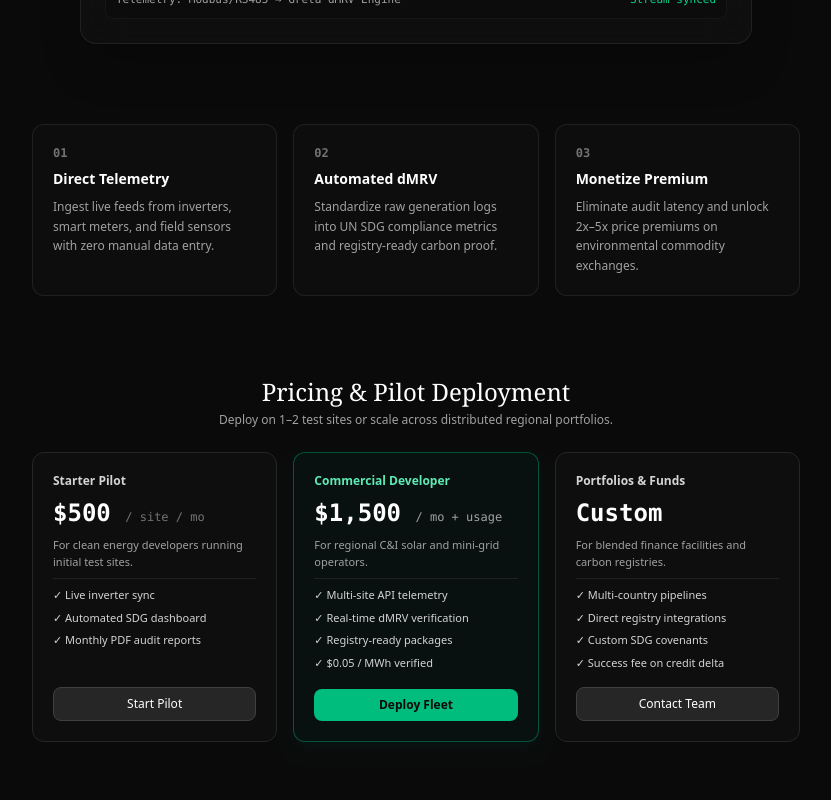
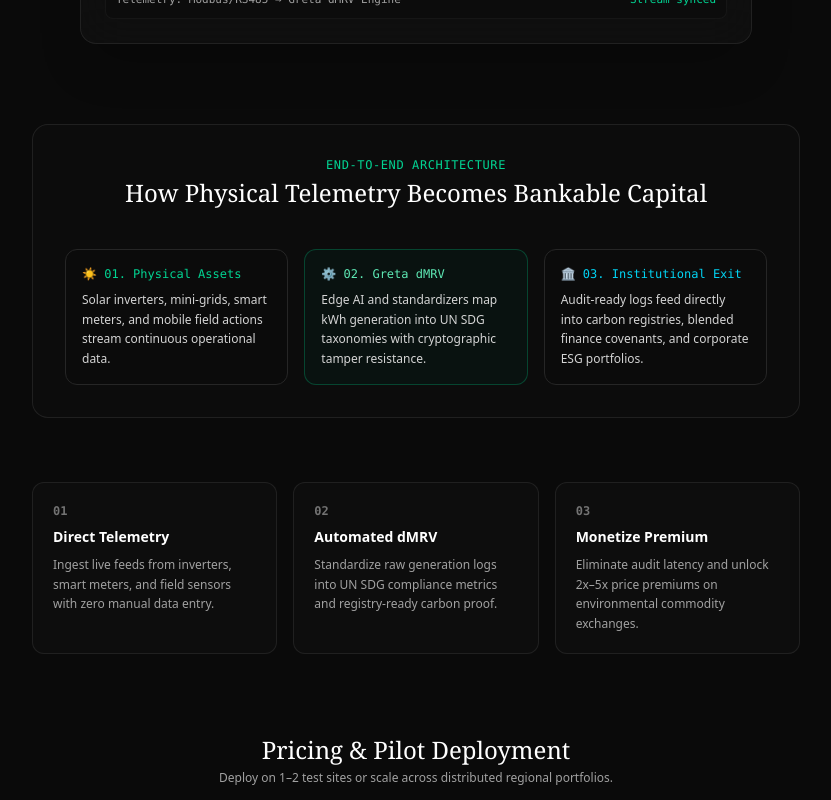
Before and after one commit to palontologist/fluffy-octo-broccoli, a Next.js app: page / in a window 1280 px wide. Shown: the part 760-1560 px from the top of the page, without its empty margins (224-1055 px from the left). Built offline with nearby package versions, Linux system fonts and the light colour scheme.

Commit message:
Add end-to-end visual telemetry architecture diagram to homepage

```diff
--- a/app/page.tsx
+++ b/app/page.tsx
@@ -12,10 +12,10 @@ export default function Home() {
       {/* Top Subtle Pill */}
       <div className="inline-flex items-center gap-2 px-3.5 py-1 rounded-full border border-neutral-800/80 bg-neutral-900/60 text-xs text-neutral-400 mb-8 backdrop-blur-md">
         <span className="w-1.5 h-1.5 rounded-full bg-emerald-400 animate-pulse" />
-        <span className="tracking-wide">frontforumfocus</span>
+        <span className="tracking-wide">frontforumfocus • the verifiable impact layer</span>
       </div>
 
-      {/* Hero Section - Noah & Clusy Inspired Serif/Modern Typography */}
+      {/* Hero Section */}
       <div className="max-w-3xl text-center space-y-5">
         <h1 className="font-serif text-3xl sm:text-4xl md:text-5xl lg:text-[52px] text-white font-normal tracking-tight leading-[1.18]">
           Turn clean energy data into <br className="hidden sm:inline" />
@@ -28,7 +28,7 @@ export default function Home() {
           Connect solar inverters, microgrids, and mobile field contributors to automate dMRV, eliminate audit lag, and capture premium credit pricing.
         </p>
 
-        {/* Action Buttons (Clusy/Noah Style) */}
+        {/* Action Buttons */}
         <div className="flex flex-wrap items-center justify-center gap-3.5 pt-4">
           <Link
             href="mailto:george.karani@startupgrind.com?subject=Greta%20Telemetry%20Pilot"
@@ -123,8 +123,45 @@ export default function Home() {
         )}
       </div>
 
+      {/* Visual Telemetry Architecture Diagram */}
+      <div className="max-w-3xl w-full mt-20 p-6 sm:p-8 rounded-2xl border border-neutral-800/80 bg-neutral-900/20 space-y-6">
+        <div className="text-center space-y-1">
+          <div className="text-xs font-mono text-emerald-400 uppercase tracking-wider">End-to-End Architecture</div>
+          <h2 className="text-xl sm:text-2xl font-serif text-white">How Physical Telemetry Becomes Bankable Capital</h2>
+        </div>
+
+        <div className="grid grid-cols-1 sm:grid-cols-3 gap-4 pt-4">
+          <div className="p-4 rounded-xl border border-neutral-800 bg-neutral-950/60 space-y-2">
+            <div className="flex items-center gap-2 text-emerald-400 text-xs font-mono">
+              <span>☀️ 01. Physical Assets</span>
+            </div>
+            <p className="text-xs text-neutral-300 leading-relaxed font-light">
+              Solar inverters, mini-grids, smart meters, and mobile field actions stream continuous operational data.
+            </p>
+          </div>
+
+          <div className="p-4 rounded-xl border border-emerald-500/30 bg-emerald-950/20 space-y-2">
+            <div className="flex items-center gap-2 text-emerald-300 text-xs font-mono">
+              <span>⚙️ 02. Greta dMRV</span>
+            </div>
+            <p className="text-xs text-neutral-300 leading-relaxed font-light">
+              Edge AI and standardizers map kWh generation into UN SDG taxonomies with cryptographic tamper resistance.
+            </p>
+          </div>
+
+          <div className="p-4 rounded-xl border border-neutral-800 bg-neutral-950/60 space-y-2">
+            <div className="flex items-center gap-2 text-cyan-400 text-xs font-mono">
+              <span>🏛️ 03. Institutional Exit</span>
+            </div>
+            <p className="text-xs text-neutral-300 leading-relaxed font-light">
+              Audit-ready logs feed directly into carbon registries, blended finance covenants, and corporate ESG portfolios.
+            </p>
+          </div>
+        </div>
+      </div>
+
       {/* 3-Pillar Value Grid */}
-      <div className="grid grid-cols-1 md:grid-cols-3 gap-4 max-w-3xl w-full mt-20">
+      <div className="grid grid-cols-1 md:grid-cols-3 gap-4 max-w-3xl w-full mt-16">
         <div className="p-5 rounded-xl border border-neutral-800/80 bg-neutral-900/30 space-y-2">
           <div className="text-xs font-mono text-neutral-500 font-bold">01</div>
           <h3 className="text-sm font-semibold text-white">Direct Telemetry</h3>
```
